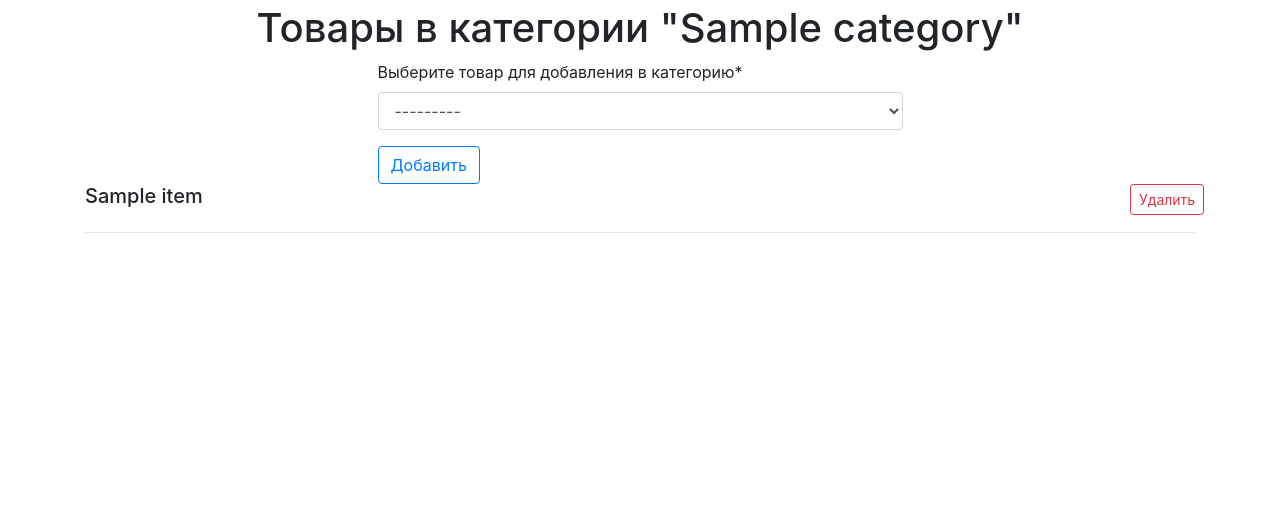
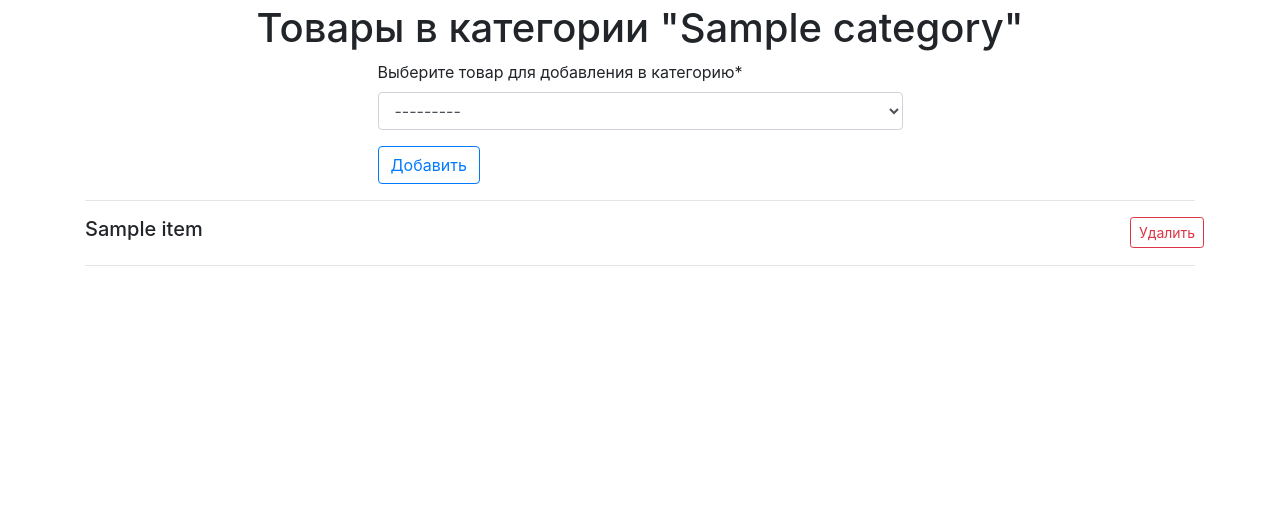
Before and after one commit to YuriyCherniy/micro-shop, a Django app: a page that uses local_shop_cms/category_manager/templates/category_manager/category_detail.html in a window 1280 px wide. Shown: the part 56-562 px from the top of the page. Run offline with Django 3.2, Linux system fonts and the light colour scheme; a user stored in the database is signed in; tables that the repository leaves empty hold one stand-in row (values such as "Sample post"); some libraries are stand-ins or nearby versions.

Commit message:
fix: fix some html

```diff
--- a/local_shop_cms/category_manager/templates/category_manager/category_detail.html
+++ b/local_shop_cms/category_manager/templates/category_manager/category_detail.html
@@ -10,9 +10,9 @@
 <div class="container">
   <h1 class="text-center">Товары в категории "{{ object }}"</h1>
 
-  <div class="container">
+  <div class="container mb-2">
     <div class="row">
-      <div class="col-6 mx-auto">
+      <div class="col-lg-6 mx-auto">
         <form method="POST" action="{% url 'add_item_to_category_url' object.pk %}">
           {% csrf_token %}
           {{ form|crispy }}
@@ -22,12 +22,14 @@
     </div>
   </div>
 
+  <hr>
+
   <div class="row">
     {% for item in item_list %}
-    <div class="col-11">
+    <div class="col col-lg-11">
       <h5>{{ item.title }}</h5>
     </div>
-    <div class="col-1">
+    <div class="col col-lg-1 text-right">
       <a href="{% url 'delete_item_from_category_url' item.pk %}" type="button" class="btn btn-outline-danger btn-sm">Удалить</a>
     </div>
     <div class="col-12">
```
